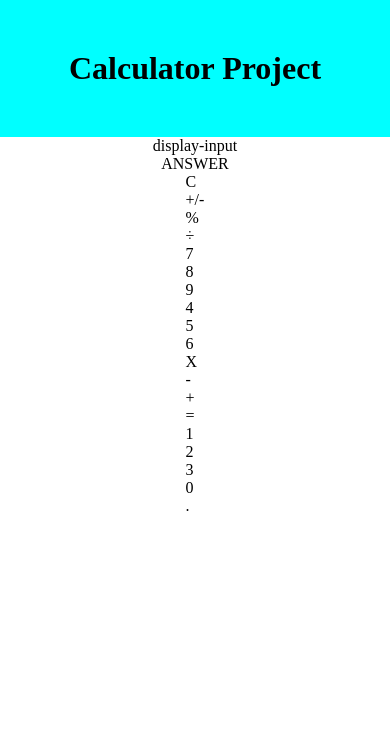
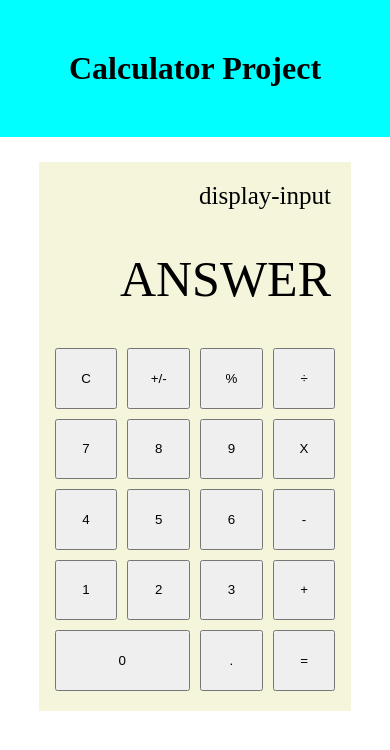
Before and after one commit to younusk-hub/Calculator-Project, a plain HTML site: page index.html in a window 390 px wide. Drawn offline with Linux system fonts and the light colour scheme.

Commit message:
created the layout for mobile veiw

```diff
--- a/index.html
+++ b/index.html
@@ -19,25 +19,25 @@
             <div class="calculator-container__answer">ANSWER</div>
 
             <div class="calculator-container__user-input">
-                <div class="clear">C</div>
-                <div class="add/minus">+/-</div>
-                <div class="percentage">%</div>
-                <div class="divide">÷</div>
-                <div class="seven">7</div>
-                <div class="eight">8</div>
-                <div class="nine">9</div>
-                <div class="four">4</div>
-                <div class="five">5</div>
-                <div class="six">6</div>
-                <div class="multiply">X</div>
-                <div class="minus">-</div>
-                <div class="plus">+</div>
-                <div class="equal">=</div>
-                <div class="one">1</div>
-                <div class="two">2</div>
-                <div class="three">3</div>
-                <div class="zero">0</div>
-                <div class="decimal">.</div>
+                <button class="clear input">C</button>
+                <button class="add\/minus input">+/-</button>
+                <button class="percentage input">%</button>
+                <button class="buttonide input">÷</button>
+                <button class="seven input">7</button>
+                <button class="eight input">8</button>
+                <button class="nine input">9</button>
+                <button class="four input">4</button>
+                <button class="five input">5</button>
+                <button class="six input">6</button>
+                <button class="multiply input">X</button>
+                <button class="minus input">-</button>
+                <button class="plus input">+</button>
+                <button class="equal input">=</button>
+                <button class="one input">1</button>
+                <button class="two input">2</button>
+                <button class="three input">3</button>
+                <button class="zero input">0</button>
+                <button class="decimal input">.</button>
               </div>
 
 
--- a/styles/_main.scss
+++ b/styles/_main.scss
@@ -1,7 +1,66 @@
 .calculator-container {
     display:flex;
     flex-direction: column;
-    justify-content: center;
+    justify-content:flex-start;
     align-items: center;
-    margin:
+    height: 65vh;
+    margin: 25px 10%;
+    background-color:beige;
+
+    &__display-input {
+        padding: 20px;
+        align-self: flex-end;
+        font-size: 25px;
+    }
+
+    &__answer {
+        padding: 20px;
+        align-self: flex-end;
+        font-size: 50px;
+    }
+
+    &__user-input {
+        display: grid;
+        grid-template-columns: 1fr 1fr 1fr 1fr;
+        grid-template-rows: 1fr 1fr 1fr 1fr 1fr;
+        gap: 10px 10px;
+        grid-auto-flow: row;
+        width: 90%;
+        height: 90%;
+        margin: 20px;
+
+
+        grid-template-areas:
+          "a b c d"
+          "e f g h"
+          "i j k l"
+          "m n o p"
+          "q q r s";
+
+
+    }
+
+    .clear { grid-area: a;}
+    .add\/minus { grid-area: b; }
+    .percentage { grid-area: c; }
+    .divide { grid-area: d; }
+    .seven { grid-area: e; }
+    .eight { grid-area: f; }
+    .nine { grid-area: g; }
+    .multiply { grid-area: h; }
+    .four { grid-area: i; }
+    .five { grid-area: j; }
+    .six { grid-area: k; }
+    .minus { grid-area: l; }
+    .one { grid-area: m; }
+    .two { grid-area: n; }
+    .three { grid-area: o; }
+    .plus { grid-area: p; }
+    .zero { grid-area: q; }
+    .decimal { grid-area: r; }
+    .equal { grid-area: s; }
+
+
+
+
 }
```
Also changed, not shown: styles/styles.css, 1 other file.
